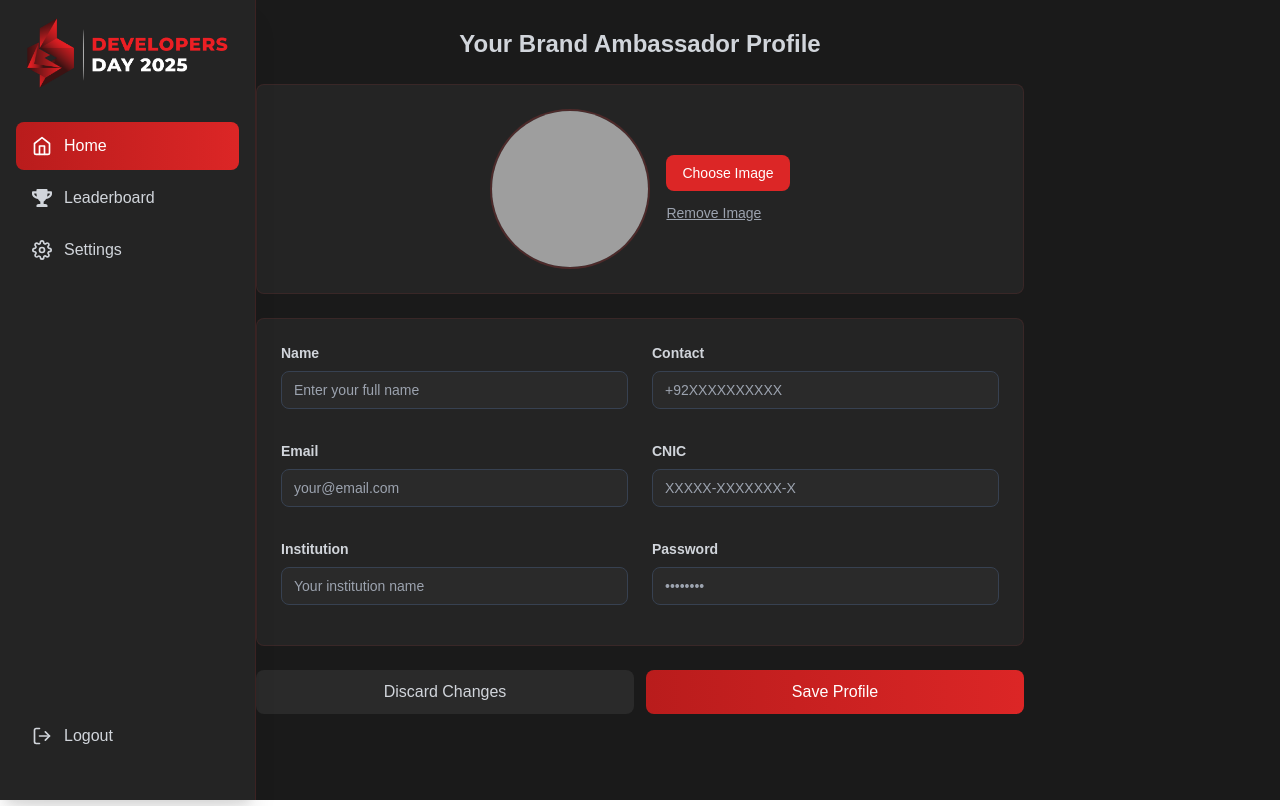
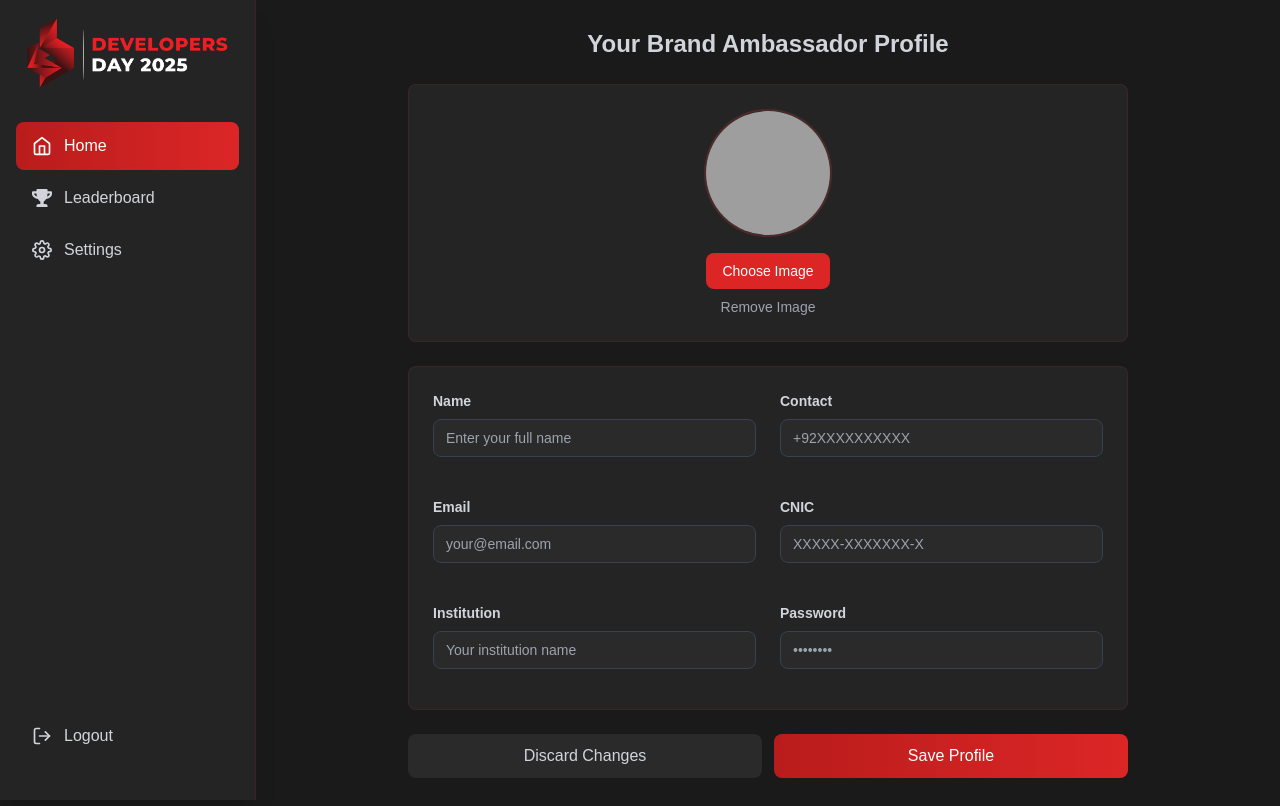
Before and after one commit to owaisrafiq05/DevDay-BrandAmbassador-Portal, a Next.js app: page /profile in a window 1280 px wide. Built offline with nearby package versions, Linux system fonts and the light colour scheme; grey boxes are pictures that could not be loaded.

Commit message:
Bugs Fixed 02

```diff
--- a/src/app/profile/page.jsx
+++ b/src/app/profile/page.jsx
@@ -111,8 +111,8 @@ const page = () => {
   );
 
   return (
-    <div className="bg-[#1a1a1a] min-h-screen py-7 px-4 sm:px-6 lg:px-8">
-      <div className="max-w-3xl mx-auto">
+    <div className="bg-[#1a1a1a] min-h-screen py-7 pl-0 lg:pl-64">
+      <div className="max-w-3xl mx-auto px-4 sm:px-6">
         <motion.h1
           initial={{ opacity: 0, y: -20 }}
           animate={{ opacity: 1, y: 0 }}
@@ -126,16 +126,16 @@ const page = () => {
           <motion.div
             initial={{ opacity: 0, y: 20 }}
             animate={{ opacity: 1, y: 0 }}
-            className="flex flex-col sm:flex-row items-center gap-4 justify-center bg-[#242424] p-6 rounded-lg border border-red-500/10"
+            className="flex flex-col items-center gap-4 justify-center bg-[#242424] p-4 sm:p-6 rounded-lg border border-red-500/10"
           >
-            <div className="relative w-32 h-32 sm:w-40 sm:h-40">
+            <div className="relative w-24 h-24 sm:w-32 sm:h-32">
               <img
                 src={formData['img-upload']}
                 alt="Profile"
                 className="w-full h-full rounded-full object-cover border-2 border-red-500/20"
               />
             </div>
-            <div className="flex flex-col gap-3 items-center sm:items-start">
+            <div className="flex flex-col gap-2 items-center">
               <label
                 htmlFor="img-upload"
                 className="px-4 py-2 bg-red-600 hover:bg-red-700 text-white rounded-lg cursor-pointer transition-colors duration-200 text-sm text-center"
@@ -160,7 +160,7 @@ const page = () => {
               <button
                 type="button"
                 onClick={() => setFormData({...formData, 'img-upload': '/default-profile-pic.jpg'})}
-                className="text-gray-400 hover:text-gray-300 text-sm underline transition-colors duration-200"
+                className="text-gray-400 hover:text-gray-300 text-sm transition-colors duration-200"
               >
                 Remove Image
               </button>
@@ -168,8 +168,8 @@ const page = () => {
           </motion.div>
 
           {/* Form Fields */}
-          <div className="bg-[#242424] p-6 rounded-lg border border-red-500/10">
-            <div className="grid grid-cols-1 sm:grid-cols-2 gap-x-6 gap-y-4">
+          <div className="bg-[#242424] p-4 sm:p-6 rounded-lg border border-red-500/10">
+            <div className="grid grid-cols-1 sm:grid-cols-2 gap-4 sm:gap-6">
               <InputField
                 label="Name"
                 id="name"
@@ -216,7 +216,7 @@ const page = () => {
             initial={{ opacity: 0, y: 20 }}
             animate={{ opacity: 1, y: 0 }}
             transition={{ delay: 0.8 }}
-            className="flex flex-col sm:flex-row gap-3 mt-6"
+            className="flex flex-col sm:flex-row gap-3"
           >
             <button
               type="button"
```
